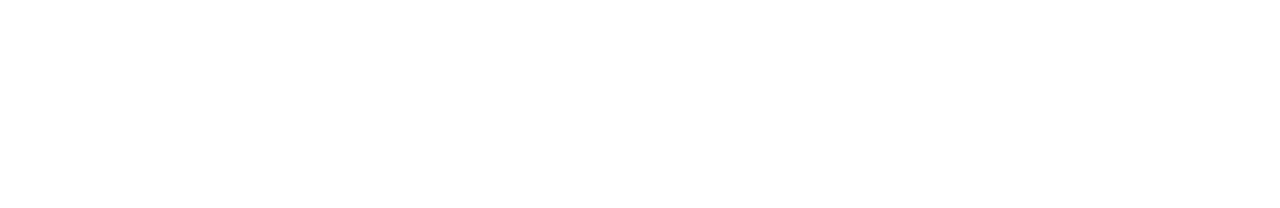
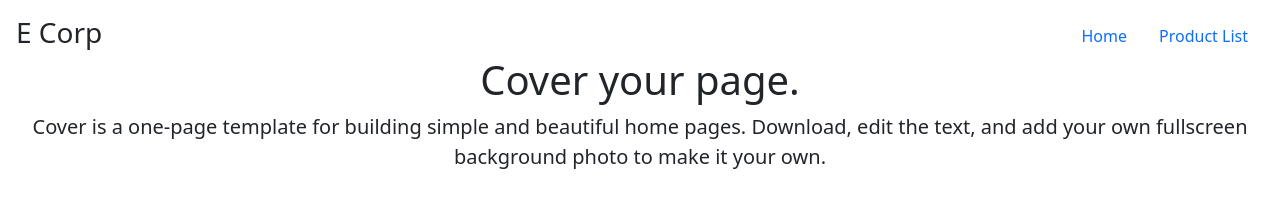
Before and after one commit to tmazyrko/IS322-project1, a plain HTML site: page product-list.html in a window 1280 px wide. Drawn offline with Linux system fonts and the light colour scheme.

Commit message:
Added header and some bootstrap stuff

```diff
--- a/product-list.html
+++ b/product-list.html
@@ -6,7 +6,25 @@
         <link rel="stylesheet" href="css/bootstrap.css">
 
     </head>
-    <body>
+    <body class="d-flex h-100 text-center">
+
+        <div class="cover-container d-flex w-100 h-100 p-3 mx-auto flex-column">
+            <header class="mb-auto">
+                <div>
+                    <h3 class="float-md-start mb-0">E Corp</h3>
+                    <nav class="nav nav-masthead justify-content-center float-md-end">
+                        <a class="nav-link" aria-current="page" href="index.html">Home</a>
+                        <a class="nav-link active" href="#">Product List</a>
+                    </nav>
+                </div>
+            </header>
+
+            <main class="px-3">
+                <h1>Cover your page.</h1>
+                <p class="lead">Cover is a one-page template for building simple and beautiful home pages. Download, edit the text, and add your own fullscreen background photo to make it your own.</p>
+            </main>
+
+        </div>
 
     </body>
 </html>
```
